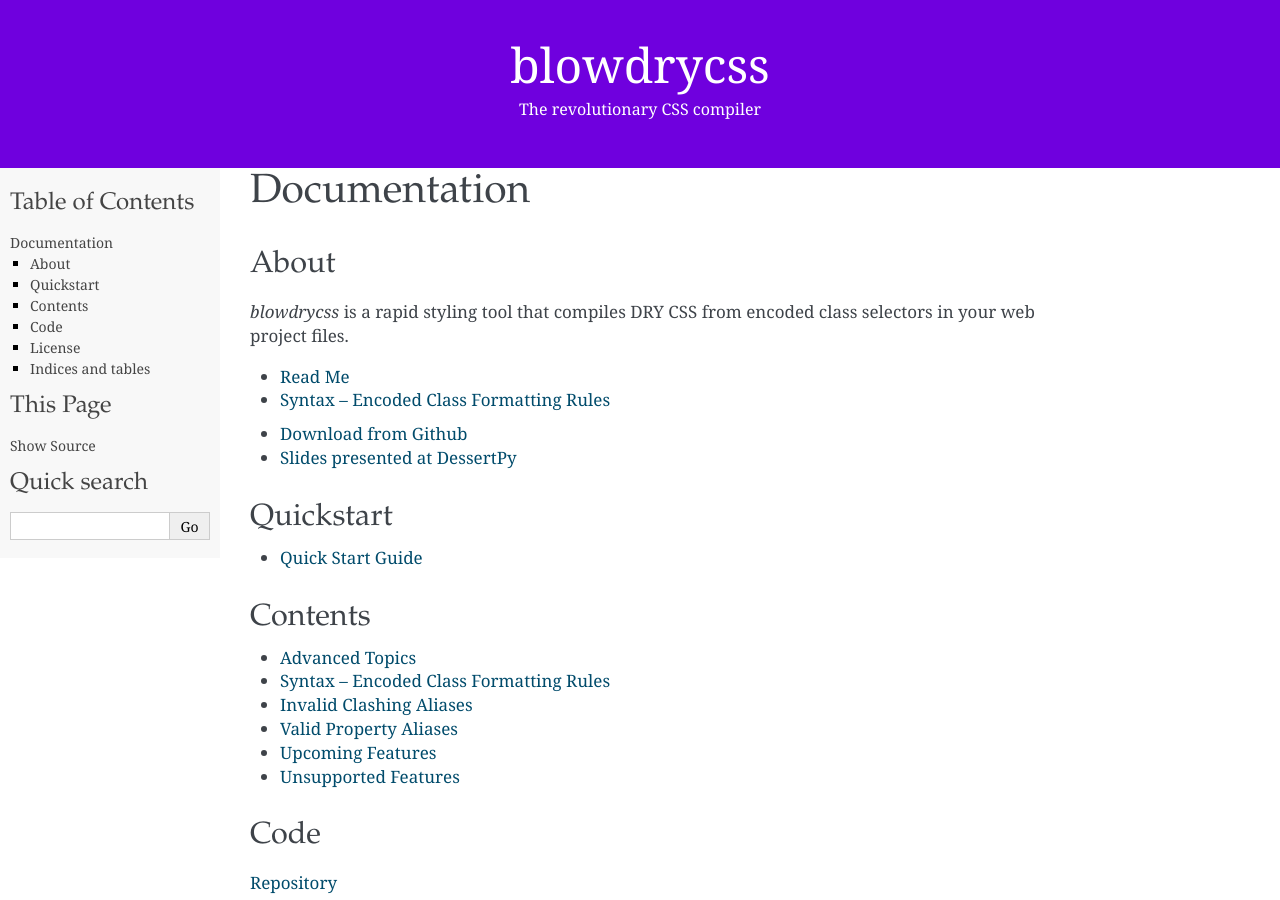
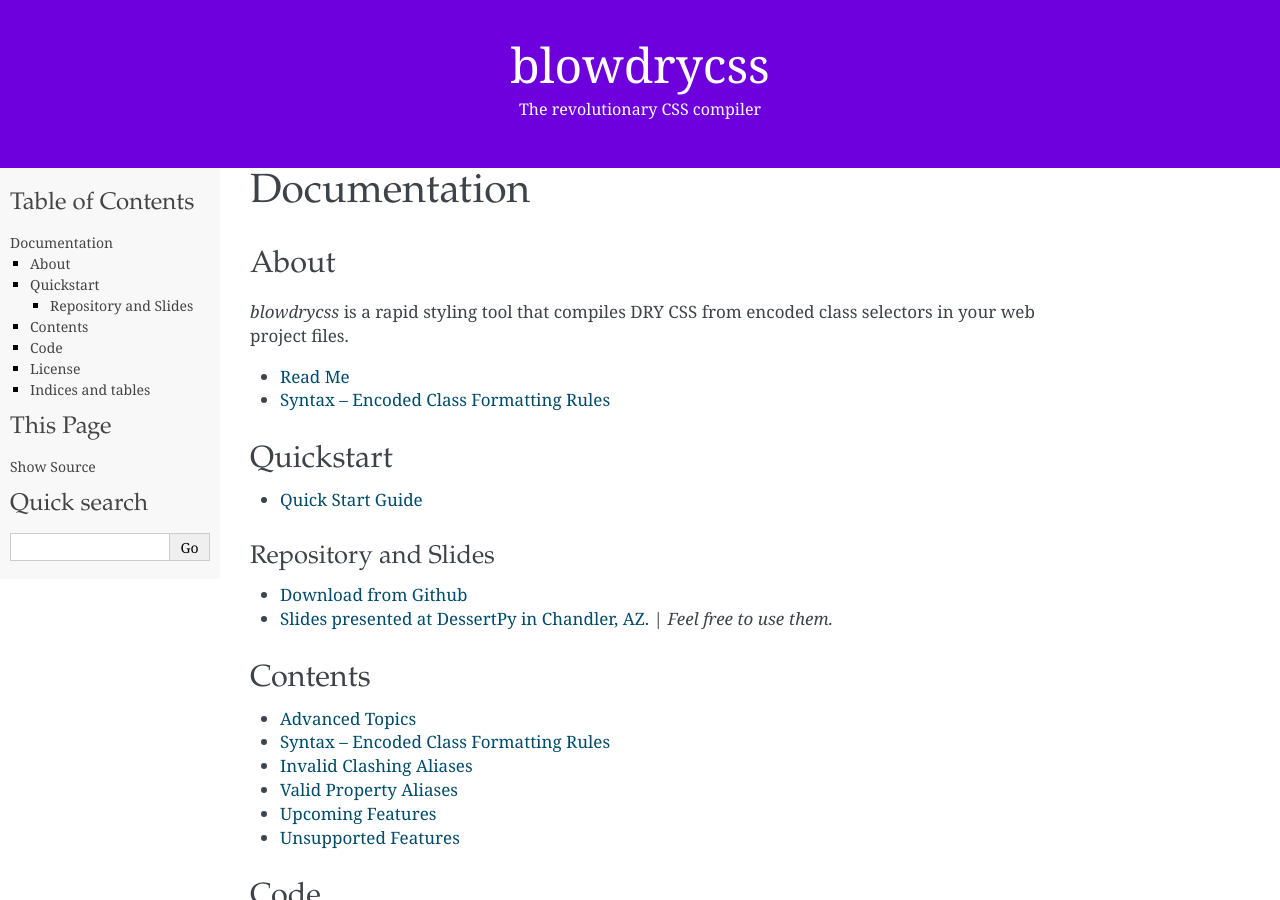
Before and after one commit to nueverest/blowdrycss, a Sphinx documentation site: the page built from docs/index.rst, in a window 1280 px wide and 900 px high. Built offline with Sphinx 7.4.7, drawn with Linux system fonts in a browser that asks for light colours.

Commit message:
Moved repository and slide links below Quickstart.

```diff
--- a/docs/index.rst
+++ b/docs/index.rst
@@ -27,6 +23,14 @@
     :maxdepth: 1
 
     quickstart.rst
+
+
+Repository and Slides
+*********************
+- `Download from Github <https://github.com/nueverest/blowdrycss>`__
+- `Slides presented at DessertPy in Chandler, AZ. <https://docs.google.com/presentation/d/1wjkbvQUorD9rzdPWjwPXaJcYPOBnrjE1qUJY2M4xwuY/edit#slide=id.gc6f8badac_0_0>`__
+  | *Feel free to use them.*
+
 
 Contents
 ~~~~~~~~
```
Also changed, not shown: other parts of docs/index.rst (+0 -4 lines).
